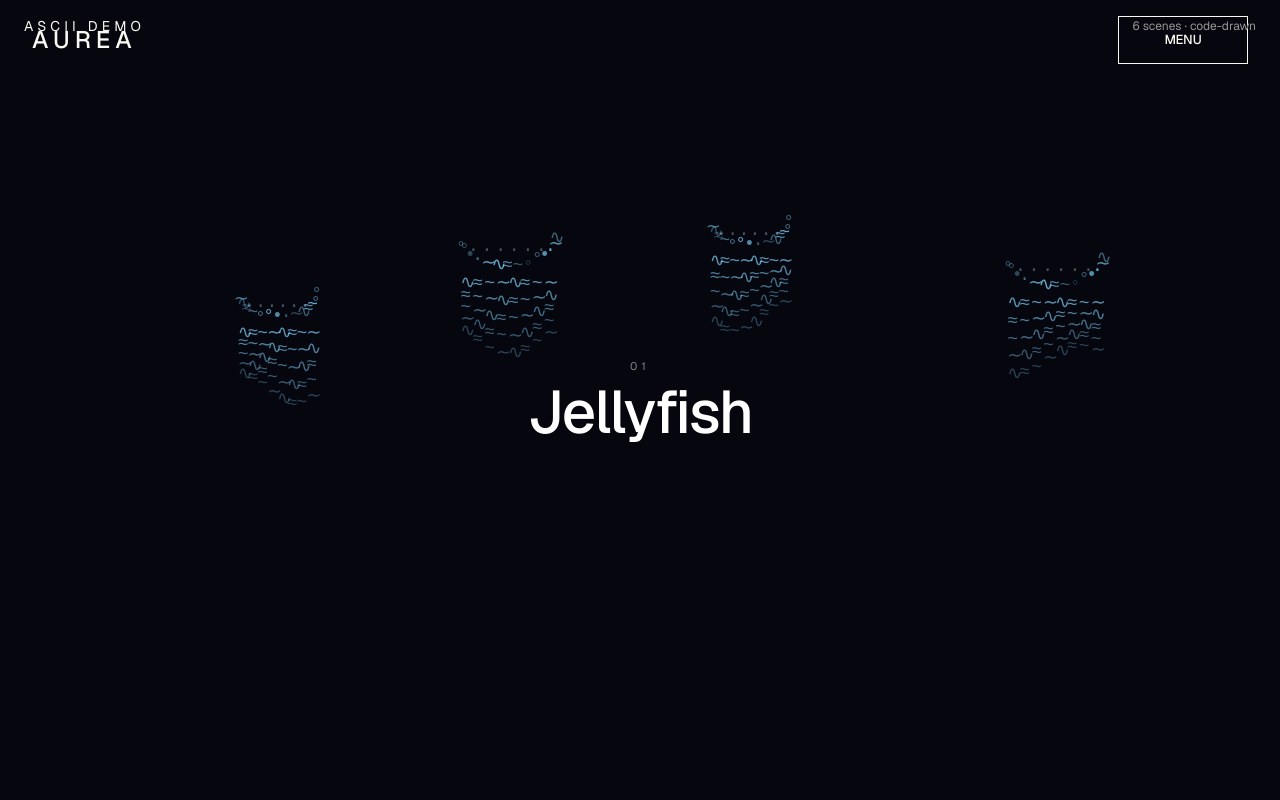
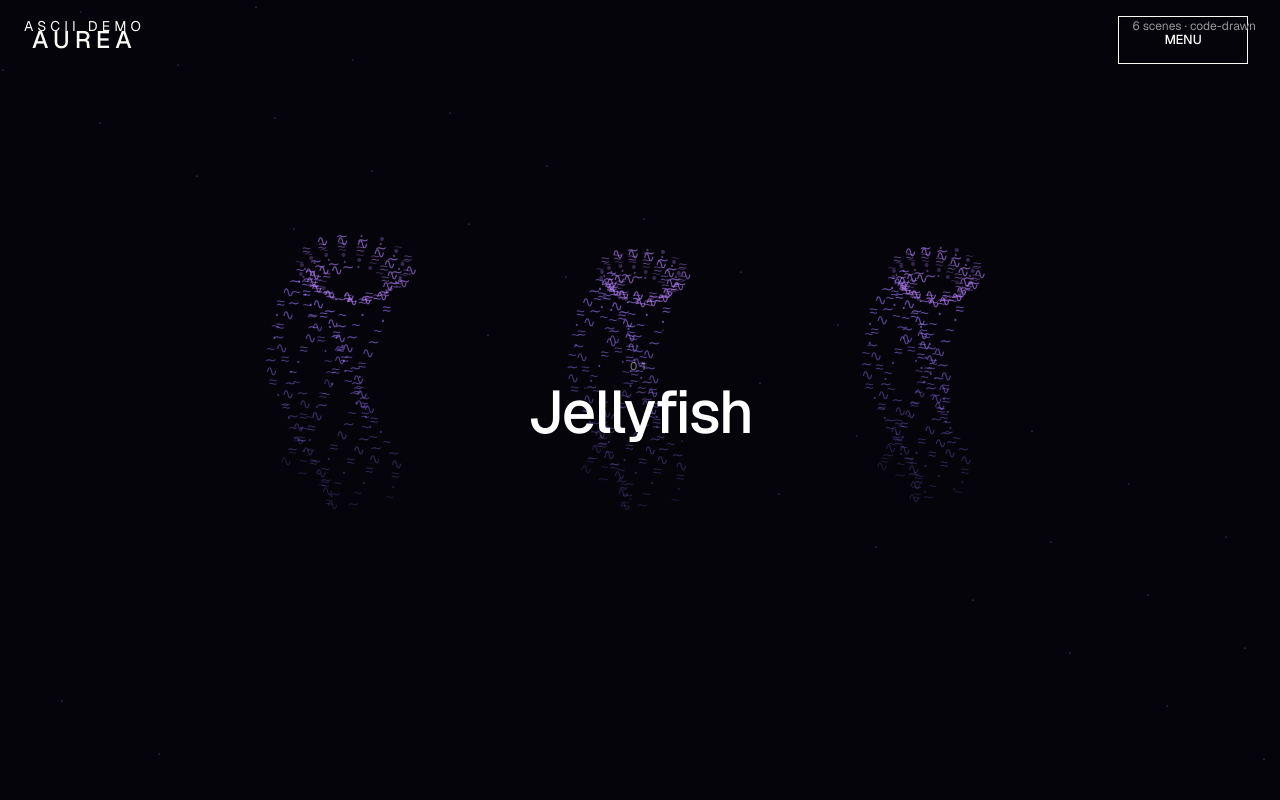
Before and after one commit to gnxv/ascii-demo, a Next.js app: page / in a window 1280 px wide. Shown: the top 800 px of the page. Built offline with nearby package versions, Linux system fonts and the light colour scheme.

Commit message:
feat: Medusae-style soft jellyfish
- Pulsing multi-ring bell made of linked points
- Soft tentacle chains that follow lower bell points
- Ambient dust particles
- Light mouse repulsion
- Three drifting jellyfish

```diff
--- a/src/app/page.tsx
+++ b/src/app/page.tsx
@@ -56,47 +56,107 @@ function useCanvas(draw: (ctx: CanvasRenderingContext2D, w: number, h: number, t
 }
 
 function Jellyfish() {
-  const draw = (ctx: CanvasRenderingContext2D, w: number, h: number, t: number) => {
-    ctx.fillStyle = "#06060e";
-    ctx.fillRect(0, 0, w, h);
-    ctx.font = "18px monospace";
-    const bellChars = ["~", "≈", "∿", "∼", "·", "•", "°", "◦"];
-    const tentacleChars = ["~", "∼", "∿", "≈"];
+  const jellies = useRef<any[]>([]);
 
-    for (let i = 0; i < 4; i++) {
-      const x = (w * 0.18 + i * w * 0.22 + Math.sin(t * 0.35 + i * 1.2) * 50) | 0;
-      const y = (h * 0.38 + Math.cos(t * 0.25 + i * 0.9) * 70) | 0;
-      const scale = 1.4 + (i % 2) * 0.3;
-
-      // larger bell
-      for (let r = 0; r < 14; r++) {
-        const angle = (r / 14) * Math.PI;
-        const bx = Math.cos(angle) * 28 * scale;
-        const by = Math.sin(angle) * 16 * scale - 8;
-        const c = bellChars[(r + (t * 5 + i * 4) | 0) % bellChars.length];
-        ctx.fillStyle = `rgba(125, 211, 252, ${0.55 + Math.sin(t * 2 + r) * 0.25})`;
-        ctx.fillText(c, x + bx, y + by);
-      }
-
-      // inner texture
-      for (let k = 0; k < 6; k++) {
-        ctx.fillStyle = "rgba(186, 230, 253, 0.35)";
-        ctx.fillText("·", x + (k - 2.5) * 8 * scale, y + 4);
-      }
-
-      // longer tentacles
-      for (let k = 0; k < 8; k++) {
-        const tx = x + (k - 3.5) * 7 * scale;
-        const wave = Math.sin(t * 1.8 + k * 0.6 + i) * 12;
-        for (let seg = 0; seg < 5; seg++) {
-          const ty = y + 22 * scale + seg * 14 + wave * (seg * 0.3);
-          const tc = tentacleChars[(seg + k + (t * 3) | 0) % tentacleChars.length];
-          ctx.fillStyle = `rgba(125, 211, 252, ${0.7 - seg * 0.1})`;
-          ctx.fillText(tc, tx, ty);
+  const draw = (ctx: CanvasRenderingContext2D, w: number, h: number, t: number, mouse: { x: number; y: number }) => {
+    if (jellies.current.length === 0) {
+      for (let j = 0; j < 3; j++) {
+        const rings = 7;
+        const pointsPerRing = 16;
+        const bell: { x: number; y: number; baseR: number; angle: number }[][] = [];
+        for (let r = 0; r < rings; r++) {
+          const ring: any[] = [];
+          const baseR = 28 + r * 6;
+          for (let p = 0; p < pointsPerRing; p++) {
+            ring.push({
+              x: 0,
+              y: 0,
+              baseR,
+              angle: (p / pointsPerRing) * Math.PI * 2,
+            });
+          }
+          bell.push(ring);
         }
+        const tentacles: { x: number; y: number }[][] = [];
+        for (let k = 0; k < 9; k++) {
+          const chain: any[] = [];
+          for (let s = 0; s < 18; s++) chain.push({ x: 0, y: 0 });
+          tentacles.push(chain);
+        }
+        jellies.current.push({
+          x: w * 0.25 + j * w * 0.25,
+          y: h * 0.35 + Math.sin(j) * 40,
+          bell,
+          tentacles,
+          phase: j * 1.7,
+        });
       }
     }
+
+    ctx.fillStyle = "#04040a";
+    ctx.fillRect(0, 0, w, h);
+
+    // ambient dust
+    ctx.fillStyle = "rgba(180, 210, 255, 0.25)";
+    ctx.font = "10px monospace";
+    for (let i = 0; i < 40; i++) {
+      const dx = ((i * 97) % w);
+      const dy = ((i * 53 + t * 12) % h);
+      ctx.fillText("·", dx, dy);
+    }
+
+    ctx.font = "15px monospace";
+    const bellChars = ["~", "≈", "∿", "∼", "·", "•"];
+    const tentChars = ["~", "∼", "∿", "≈", "·"];
+
+    jellies.current.forEach((jelly, ji) => {
+      const pulse = Math.sin(t * 1.4 + jelly.phase) * 0.18 + 1;
+      const driftX = Math.sin(t * 0.25 + jelly.phase) * 30;
+      const driftY = Math.cos(t * 0.2 + jelly.phase * 0.7) * 25;
+      const cx = jelly.x + driftX;
+      const cy = jelly.y + driftY;
+
+      // mouse repulsion (light)
+      const mdx = mouse.x - cx;
+      const mdy = mouse.y - cy;
+      const md = Math.sqrt(mdx * mdx + mdy * mdy) || 1;
+      const repel = md < 160 ? (160 - md) * 0.08 : 0;
+
+      // update & draw bell rings
+      jelly.bell.forEach((ring: any[], ri: number) => {
+        const rScale = pulse * (1 - ri * 0.04);
+        ring.forEach((pt, pi) => {
+          const ang = pt.angle + t * 0.15;
+          pt.x = cx + Math.cos(ang) * pt.baseR * rScale + (mdx / md) * repel * 0.3;
+          pt.y = cy + Math.sin(ang) * pt.baseR * 0.55 * rScale - ri * 3 + (mdy / md) * repel * 0.2;
+          const alpha = 0.45 + Math.sin(t * 2 + ri + pi) * 0.2;
+          ctx.fillStyle = `rgba(186, 130, 255, ${alpha})`;
+          const ch = bellChars[(ri + pi + (t * 4) | 0) % bellChars.length];
+          ctx.fillText(ch, pt.x, pt.y);
+        });
+      });
+
+      // tentacles as soft chains following lower bell points
+      jelly.tentacles.forEach((chain: any[], ti: number) => {
+        const attach = jelly.bell[jelly.bell.length - 1][ti % 16];
+        let px = attach.x;
+        let py = attach.y + 8;
+        chain.forEach((seg, si) => {
+          const targetX = px + Math.sin(t * 1.6 + ti + si * 0.4) * 7;
+          const targetY = py + 11;
+          seg.x += (targetX - seg.x) * 0.35;
+          seg.y += (targetY - seg.y) * 0.35;
+          const alpha = 0.65 - si * 0.028;
+          ctx.fillStyle = `rgba(160, 120, 255, ${Math.max(0.08, alpha)})`;
+          const ch = tentChars[(ti + si + (t * 3) | 0) % tentChars.length];
+          ctx.fillText(ch, seg.x, seg.y);
+          px = seg.x;
+          py = seg.y;
+        });
+      });
+    });
   };
+
   const ref = useCanvas(draw);
   return <canvas ref={ref} className="w-full h-full" />;
 }
```
